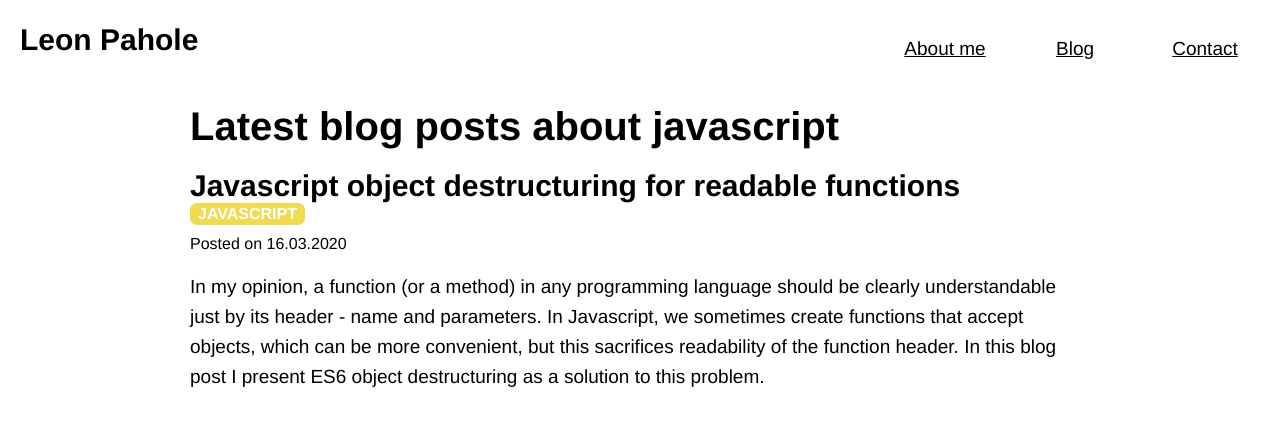
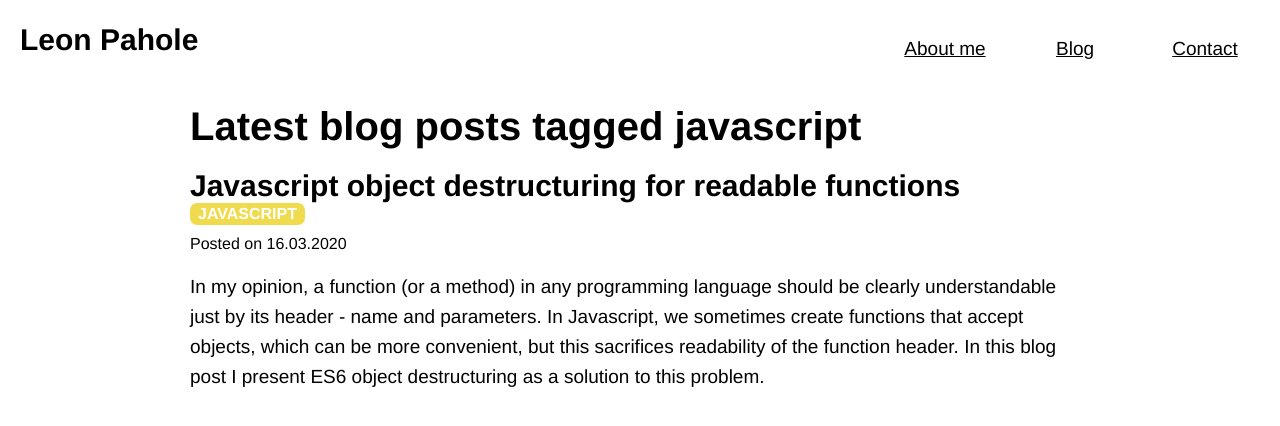
Before and after one commit to leonpahole/leonpahole-com, a Jekyll site: the page built from categories/javascript.md, in a window 1280 px wide. Shown: the top 426 px of the page. Built offline with Jekyll 4.4.1, drawn with Linux system fonts in a browser that asks for light colours; nearby versions of some CDN libraries; the list of posts is cut into pages by our own code.

Commit message:
Support multi word categories

```diff
--- a/_includes/post_view.html
+++ b/_includes/post_view.html
@@ -23,7 +23,7 @@
         <a
           href="{% if category_object %}{{ category_object.permalink }} {% else %} # {% endif %}"
         >
-          {{ category }}
+          {{ category | replace: "_", " "}}
         </a>
       </div>
       {% endfor %}
--- a/_layouts/blog_list.html
+++ b/_layouts/blog_list.html
@@ -6,7 +6,7 @@
 <h1 class="site-heading">Latest blog posts</h1>
 {% else %}
 <h1 class="site-heading">
-  Latest blog posts about {{ page.title | downcase }}
+  Latest blog posts tagged {{ page.title | downcase }}
 </h1>
 {% endif %} {{ content }} {% for post in paginator.posts %}
 <div class="blog-post-container">
```
